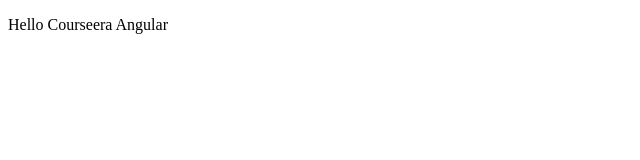
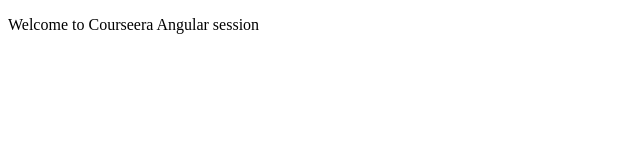
Before and after one commit to baluamri/courseera-angular, a plain HTML site: page index.html in a window 1280 px wide. Shown: the whole page, without its empty margins (0-640 px from the left). Drawn offline with Linux system fonts and the light colour scheme.

Commit message:
index file modified

```diff
--- a/index.html
+++ b/index.html
@@ -5,6 +5,6 @@
     <title>Hello Courseera Angular</title>
   </head>
   <body>
-    <p>Hello Courseera Angular</p>
+    <p> Welcome to Courseera Angular session</p>
   </body>
 </html>
```
